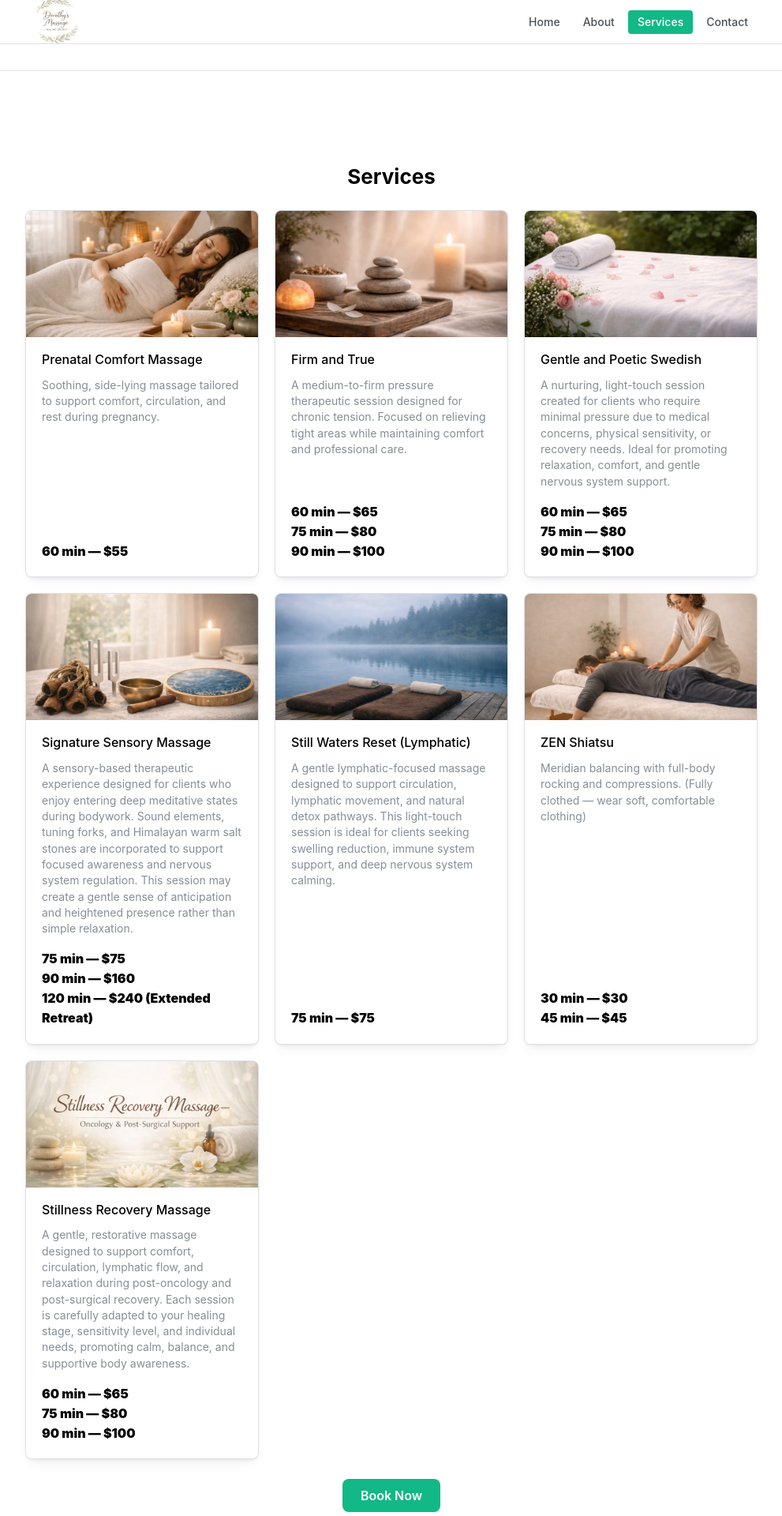
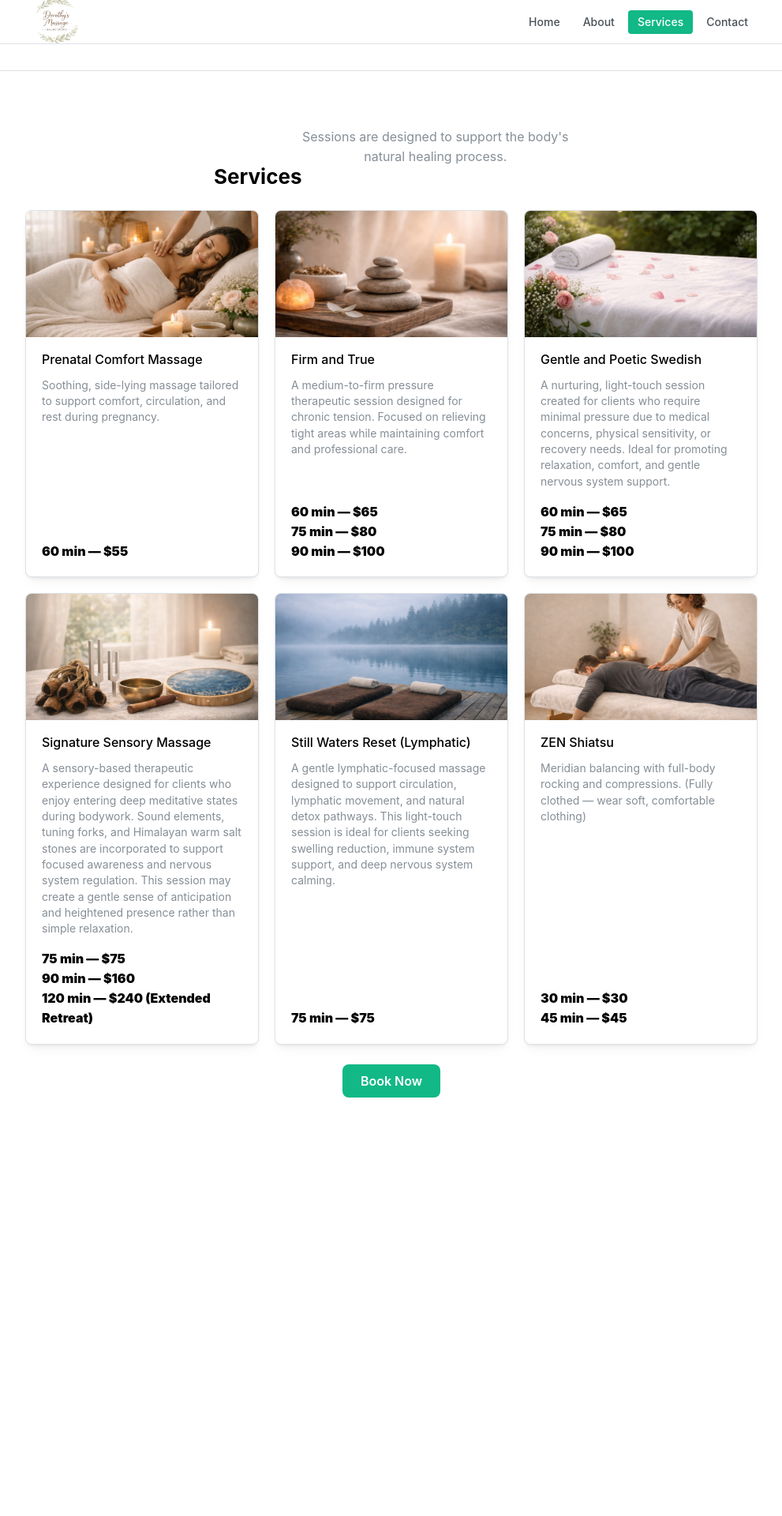
Before and after one commit to ryu11wgu/dorothysmassagestudio, a React (Vite) app: page /services in a window 1280 px wide. Shown: the top 1920 px of the page at 79% size, without its empty margins (144-1135 px from the left). After the commit the page ends 1441 px from the top, so only its background shows below. Built offline with nearby package versions, Linux system fonts and the light colour scheme.

Commit message:
Updated homepage intro and services page content

```diff
--- a/src/data/business-info.ts
+++ b/src/data/business-info.ts
@@ -16,6 +16,7 @@ export const businessInfo = {
   homeIntroParagraphs: [
     "Book your appointment with Dorothy, a seasoned massage therapist and healing practitioner with over 25 years of experience.",
     "Since 1996, she has offered mindful, intuitive touch-customized treatments designed to calm the nervous system, release tension, and revitalize both body and mind.",
+    "Sessions are designed to support the body's natural healing process.",
   ],
   contactIntro:
     "This practice focuses on therapeutic massage supporting recovery, medically sensitive care, and meditative bodywork. Sessions may be coordinated alongside healthcare providers when needed.",
--- a/src/pages/Services.tsx
+++ b/src/pages/Services.tsx
@@ -1,4 +1,4 @@
-import { Center, Container, Title, Button } from "@mantine/core";
+import { Center, Container, Title, Button, Text } from "@mantine/core";
 import ServiceCards from "../components/ServiceCards";
 import { Link } from "react-router-dom";
 
@@ -10,6 +10,9 @@ export default function Services() {
           <Title pt={75} order={2}>
             Services
           </Title>
+          <Text ta="center" c="dimmed" maw={600}>
+            Sessions are designed to support the body's natural healing process.
+          </Text>
         </Center>
       </Container>
 
--- a/src/service-cards.json
+++ b/src/service-cards.json
@@ -52,14 +52,5 @@
     "price": "30 min — $30",
     "price2": "45 min — $45",
     "price3": null
-  },
-  {
-    "id": 7,
-    "image": "./stillnessRecoveryMassage.png",
-    "title": "Stillness Recovery Massage",
-    "description": "A gentle, restorative massage designed to support comfort, circulation, lymphatic flow, and relaxation during post-oncology and post-surgical recovery. Each session is carefully adapted to your healing stage, sensitivity level, and individual needs, promoting calm, balance, and supportive body awareness.",
-    "price": "60 min — $65",
-    "price2": "75 min — $80",
-    "price3": "90 min — $100"
   }
 ]
```
